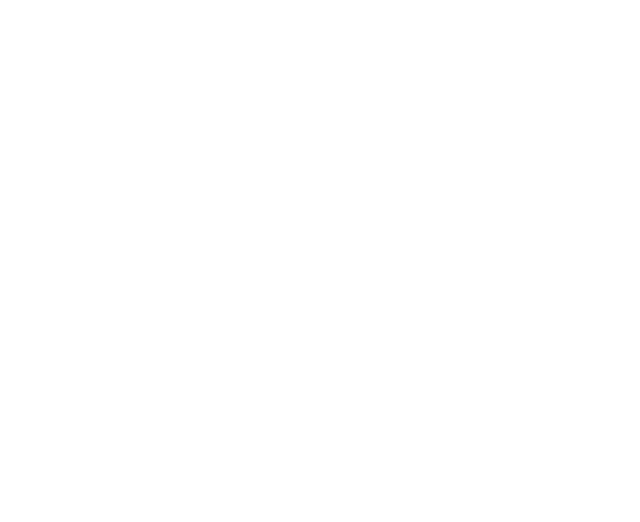
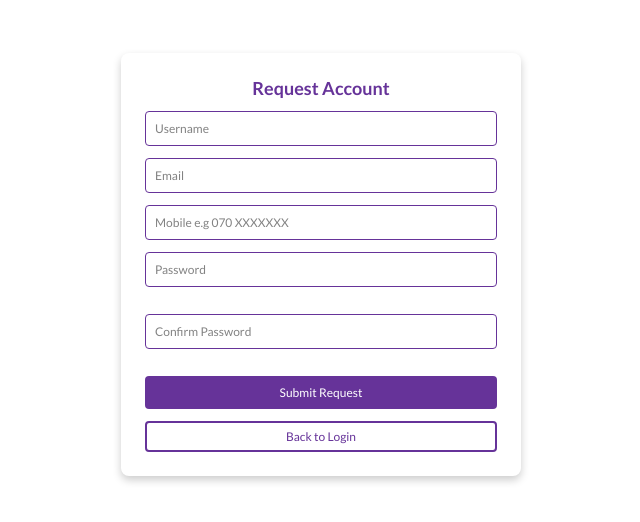
Before and after one commit to Trevor-Duane/tendaexpress-dash, a React (Vite) app: page /account_request in a window 1280 px wide. Before the commit this address had no page. Shown: the part 136-658 px from the top of the page, without its empty margins (319-959 px from the left). Built offline with nearby package versions, Linux system fonts and the light colour scheme.

Commit message:
Account Request

```diff
--- a/src/App.jsx
+++ b/src/App.jsx
@@ -15,11 +15,15 @@
 import Store from "./pages/Stock/Store/Store.jsx";
 import Budgets from "./pages/Stock/Budget/Budgets";
 import ShoppingList from "./pages/Stock/Shoplist/ShoppingList";
+import AccountRequest from "./pages/Home/AccountRequest.jsx";
+import EmailVerification from "./pages/Home/EmailVerification.jsx";
 
 function App() {
   return (
     <Routes>
       <Route path="/" element={<Home />} />
+      <Route path="/account_request" element={<AccountRequest/>}/>
+      <Route path="/email_verification" element={<EmailVerification/>}/>
       <Route element={<Sidebar />}>
         {/* dashboard */}
         <Route path="/dashboard" element={<Dashboard />} />
--- /dev/null
+++ b/src/pages/Home/AccountRequest.css
@@ -0,0 +1,82 @@
+/* AccountRequest.css */
+.modal-overlay {
+    position: fixed;
+    top: 0;
+    left: 0;
+    width: 100%;
+    height: 100%;
+    background-color: "none";
+    display: flex;
+    align-items: center;
+    justify-content: center;
+    z-index: 1000;
+  }
+
+  /* Modal content styling */
+  .modal-content {
+    background-color: #fff;
+    color: #fff;
+    padding: 2rem;
+    border-radius: 8px;
+    box-shadow: 0 4px 8px rgba(0, 0, 0, 0.2);
+    width: 90%;
+    max-width: 400px;
+    text-align: center;
+  }
+
+  .modal-content h1 {
+    color: #663399;
+    font-weight: bolder;
+    font-size: 18px !important;
+    margin-bottom: 1rem;
+  }
+
+  .modal-content form {
+    display: flex;
+    flex-direction: column;
+    gap: 1rem;
+  }
+
+  .modal-content input[type="text"],
+  .modal-content input[type="email"],
+  .modal-content input[type="password"] {
+    width: 100%;
+    padding: 0.75rem;
+    border: 1px solid #663399;
+    border-radius: 4px;
+    background-color: "none";
+    color: #494848;
+  }
+
+  .modal-content input::placeholder {
+    color: #828282;
+  }
+
+  .modal-content button[type="submit"] {
+    background-color: #663399;
+    color: #fff;
+    border: none;
+    padding: 0.75rem;
+    border-radius: 4px;
+    cursor: pointer;
+    transition: background-color 0.3s ease;
+  }
+
+  .modal-content button[type="submit"]:hover {
+    background-color: #502a7e;
+  }
+
+  .modal-content button[type="button"] {
+    background-color: transparent;
+    color: #663399;
+    border: 2px solid #663399;
+    padding: 0.5rem;
+    border-radius: 4px;
+    cursor: pointer;
+    transition: background-color 0.3s ease, color 0.3s ease;
+  }
+
+  .modal-content button[type="button"]:hover {
+    background-color: #663399;
+    color: #fff;
+  }
--- /dev/null
+++ b/src/pages/Home/AccountRequest.jsx
@@ -0,0 +1,135 @@
+import React, { useState, useContext } from "react";
+import axios from "axios";
+import { useNavigate } from "react-router-dom";
+import { toast, ToastContainer } from "react-toastify";
+import { StoreContext } from "../../Context/StoreContext";
+import "./AccountRequest.css";
+
+function AccountRequest() {
+  const { apiUrl } = useContext(StoreContext);
+  const navigate = useNavigate();
+  const [accountData, setAccountData] = useState({
+    username: "",
+    email: "",
+    mobile: "",
+    password: "",
+    confirmPassword: "",
+  });
+  const [isPasswordVisible, setIsPasswordVisible] = useState(false);
+  const [isConfirmPasswordVisible, setIsConfirmPasswordVisible] = useState(false);
+
+  const onAccountChangeHandler = (event) => {
+    const { name, value } = event.target;
+    setAccountData((prevData) => ({ ...prevData, [name]: value }));
+  };
+
+  const handleAccountRequest = async (e) => {
+    e.preventDefault();
+
+    if (!/^[a-zA-Z0-9]+$/.test(accountData.username)) {
+      toast.error("Username should only contain letters and numbers.");
+      return;
+    }
+
+    if (accountData.password !== accountData.confirmPassword) {
+      toast.error("Passwords do not match");
+      return;
+    }
+
+    try {
+      const response = await axios.post(`${apiUrl}/auth/register`, {
+        username: accountData.username,
+        email: accountData.email,
+        address: "TendaCafe",
+        mobile: accountData.mobile,
+        password: accountData.password,
+        confirm_password: accountData.confirmPassword,
+      });
+
+      if (response.data.success) {
+        toast.success("Account request submitted successfully, now login");
+        setAccountData({
+            username: "",
+            email: "",
+            mobile: "",
+            password: "",
+            confirmPassword: "",
+          });
+        //   navigate("/email_verification", { state: { email: accountData.email } })
+          navigate("/")
+      } else {ssss
+        toast.error("Account request failed");
+      }
+    } catch (error) {
+      console.error("Account request error:", error);
+      toast.error("An error occurred during account request. Please try again.");
+    }
+  };
+
+  return (
+    <div className="modal-overlay">
+      <div className="modal-content" onClick={(e) => e.stopPropagation()}>
+        <h1>Request Account</h1>
+        <form onSubmit={handleAccountRequest}>
+          <input
+            type="text"
+            name="username"
+            placeholder="Username"
+            value={accountData.username}
+            onChange={onAccountChangeHandler}
+            required
+          />
+          <input
+            type="email"
+            name="email"
+            placeholder="Email"
+            value={accountData.email}
+            onChange={onAccountChangeHandler}
+            required
+          />
+          <input
+            type="text"
+            name="mobile"
+            placeholder="Mobile e.g 070 XXXXXXX"
+            value={accountData.mobile}
+            onChange={onAccountChangeHandler}
+            required
+          />
+          <div className="password-input">
+            <input
+              type={isPasswordVisible ? "text" : "password"}
+              name="password"
+              placeholder="Password"
+              value={accountData.password}
+              onChange={onAccountChangeHandler}
+              required
+            />
+            <span onClick={() => setIsPasswordVisible(!isPasswordVisible)} style={{ cursor: "pointer" }}>
+              {isPasswordVisible ? "Hide" : "Show"}
+            </span>
+          </div>
+          <div className="password-input">
+            <input
+              type={isConfirmPasswordVisible ? "text" : "password"}
+              name="confirmPassword"
+              placeholder="Confirm Password"
+              value={accountData.confirmPassword}
+              onChange={onAccountChangeHandler}
+              required
+            />
+            <span onClick={() => setIsConfirmPasswordVisible(!isConfirmPasswordVisible)} style={{ cursor: "pointer" }}>
+              {isConfirmPasswordVisible ? "Hide" : "Show"}
+            </span>
+          </div>
+          <button type="submit">Submit Request</button>
+          <button type="button" onClick={() => navigate("/")} className="back-to-login">
+            Back to Login
+          </button>
+        </form>
+      </div>
+      <ToastContainer/>
+    </div>
+  );
+}
+
+export default AccountRequest;
--- /dev/null
+++ b/src/pages/Home/EmailVerification.css
@@ -0,0 +1,56 @@
+/* EmailVerification.css */
+
+.verification-page {
+    display: flex;
+    flex-direction: column;
+    align-items: center;
+    justify-content: center;
+    height: 100vh;
+    background-color: #663399;
+    color: #fff;
+    font-family: Arial, sans-serif;
+  }
+
+  .verification-page h2 {
+    font-size: 24px;
+    color: #000;
+    margin-bottom: 10px;
+  }
+
+  .verification-page p {
+    font-size: 16px;
+    color: #f0f0f0;
+    margin-bottom: 20px;
+    text-align: center;
+  }
+
+  .verification-page input[type="text"] {
+    width: 100%;
+    max-width: 300px;
+    padding: 10px;
+    margin-bottom: 15px;
+    font-size: 16px;
+    border: 2px solid #000;
+    border-radius: 5px;
+    outline: none;
+    color: #663399;
+  }
+
+  .verification-page input[type="text"]::placeholder {
+    color: #ccc;
+  }
+
+  .verification-page button {
+    padding: 10px 20px;
+    font-size: 16px;
+    color: #fff;
+    background-color: #000;
+    border: none;
+    border-radius: 5px;
+    cursor: pointer;
+    transition: background-color 0.3s ease;
+  }
+
+  .verification-page button:hover {
+    background-color: #333;
+  }
--- /dev/null
+++ b/src/pages/Home/EmailVerification.jsx
@@ -0,0 +1,62 @@
+import React, { useState } from "react";
+import axios from "axios";
+import { toast } from "react-toastify";
+import { useLocation } from "react-router-dom";
+import "./EmailVerification.css";
+
+const EmailVerification = ({ apiUrl }) => {
+  const location = useLocation();
+  const email = location.state?.email || "";
+  const [verificationCode, setVerificationCode] = useState("");
+
+  const handleCodeChange = (e) => {
+    setVerificationCode(e.target.value);
+  };
+
+  const handleVerification = async (e) => {
+    e.preventDefault();
+
+    if (verificationCode.length !== 6) {
+      toast.error("Please enter a 6-digit verification code.");
+      return;
+    }
+
+    try {
+      const response = await axios.post(`${apiUrl}/auth/verify-email`, {
+        email,
+        code: verificationCode,
+      });
+
+      if (response.data.success) {
+        toast.success("Email verified successfully!");
+        // Redirect or perform additional actions
+      } else {
+        toast.error(response.data.message || "Verification failed.");
+      }
+    } catch (error) {
+      console.error("Verification error:", error);
+      toast.error("An error occurred during verification. Please try again.");
+    }
+  };
+
+  return (
+    <div className="verification-page">
+      <h2>Email Verification</h2>
+      <p>Please enter the 6-digit code sent to {email}.</p>
+      <form onSubmit={handleVerification}>
+        <input
+          type="text"
+          maxLength="6"
+          placeholder="Enter code"
+          value={verificationCode}
+          onChange={handleCodeChange}
+          className="verification-input"
+          required
+        />
+        <button type="submit" className="verification-button">Verify</button>
+      </form>
+    </div>
+  );
+};
+
+export default EmailVerification;
--- a/src/pages/Home/Home.css
+++ b/src/pages/Home/Home.css
@@ -90,8 +90,8 @@
 .account-request{
     display: flex;
     flex-direction: column;
-    margin-top: 30px;
-    padding: 15px 0;
+    /* margin-top: 2px; */
+    padding: 10px 0;
 }
 .account-request p{
     text-align: center;
--- a/src/pages/Home/Home.jsx
+++ b/src/pages/Home/Home.jsx
@@ -48,6 +48,9 @@
       setIsLoading(false);
     }
   };
+  const handleAccountRequestClick = () => {
+    navigate("/account_request"); // Navigate to the account request page
+  };
 
   return (
     <div className="login-page home">
@@ -96,7 +99,10 @@
           <div className="account-request">
             <p>
               Don't have an account?
-              <br /> <span>Request Account</span>
+              <br />
+              <span onClick={handleAccountRequestClick} style={{ cursor: "pointer", color: "#663399" }}>
+                Request Account
+              </span>
             </p>
           </div>
         </div>
```
